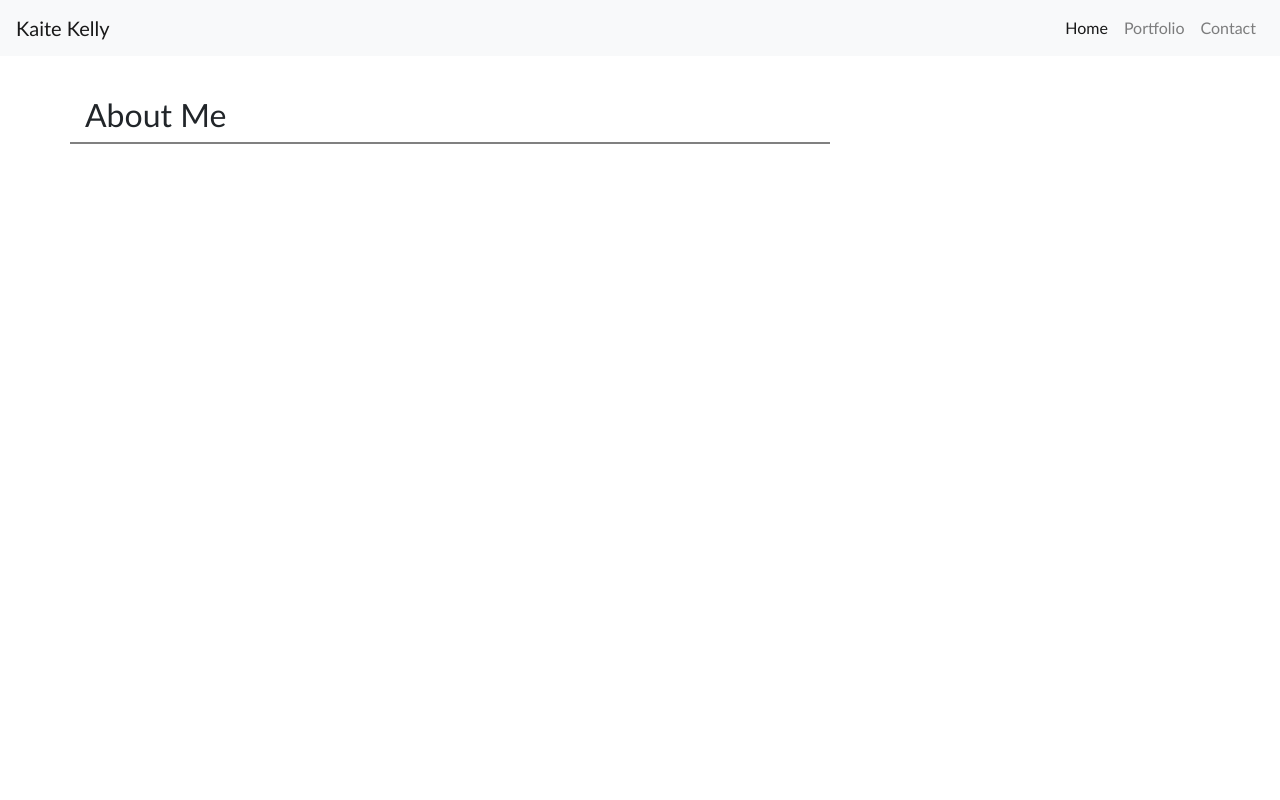
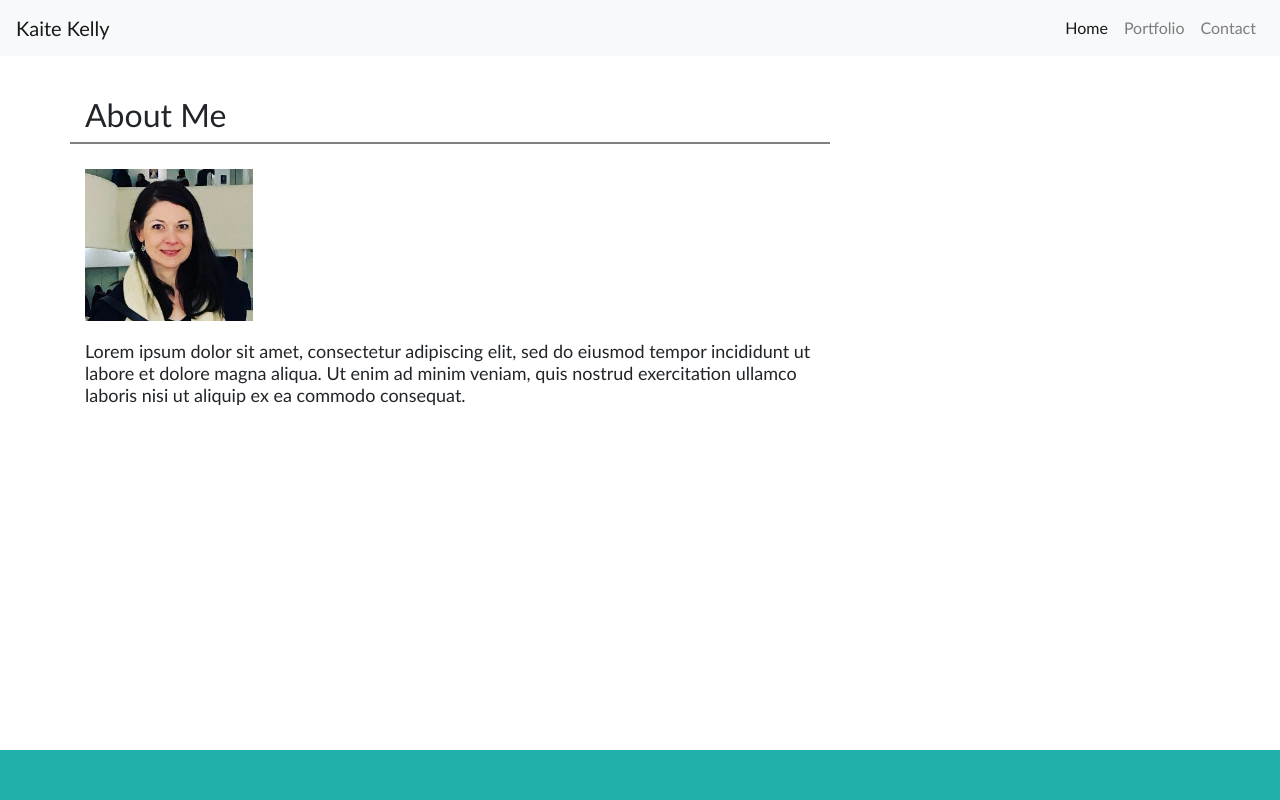
Before and after one commit to kaitekelly/portfolio, a plain HTML site: page index.html in a window 1280 px wide. Drawn offline with nearby package versions, Linux system fonts and the light colour scheme.

Commit message:
added image, placeholder text, and formatting to about me page

```diff
--- a/index.html
+++ b/index.html
@@ -53,7 +53,23 @@
                 <h2> About Me</h2>
             </div>
         </div>
+        <div class="row">
+            <div class="col-lg-8" id="about-box">
+                <img src="images/IMG_5971.png" alt="picture of Kaite">
+                <h4> Lorem ipsum dolor sit amet, consectetur adipiscing elit, sed do eiusmod tempor incididunt ut labore
+                    et dolore magna aliqua. Ut enim ad minim veniam, quis nostrud exercitation ullamco laboris nisi ut
+                    aliquip ex ea commodo consequat. </h4>
+            </div>
+        </div>
     </div>
+
+    <!-- Footer begins here-->
+    <footer>
+        <div class="footer">
+
+        </div>
+
+    </footer>
 </body>
 
 </html>
--- a/style.css
+++ b/style.css
@@ -35,3 +35,33 @@ body {
     float: left;
 
 }
+
+#about-box {
+    width: 600px;
+    background-color: white;
+    float: left;
+    margin-top: 25px;
+
+}
+
+img {
+    float: left;
+}
+
+h4 {
+    float: left;
+    font-size: 18px;
+    padding-top: 20px;
+}
+
+.footer {
+    position: fixed;
+    left: 0;
+    bottom: 0;
+    width: 100%;
+    background-color: lightseagreen;
+    color: grey;
+    height: 50px;
+    text-align: center;
+
+}
```
Also changed, not shown: contact.html (+14 -11 lines), portfolio.html (+7 -0 lines), images/IMG_5971.PNG (added), 1 other file.
